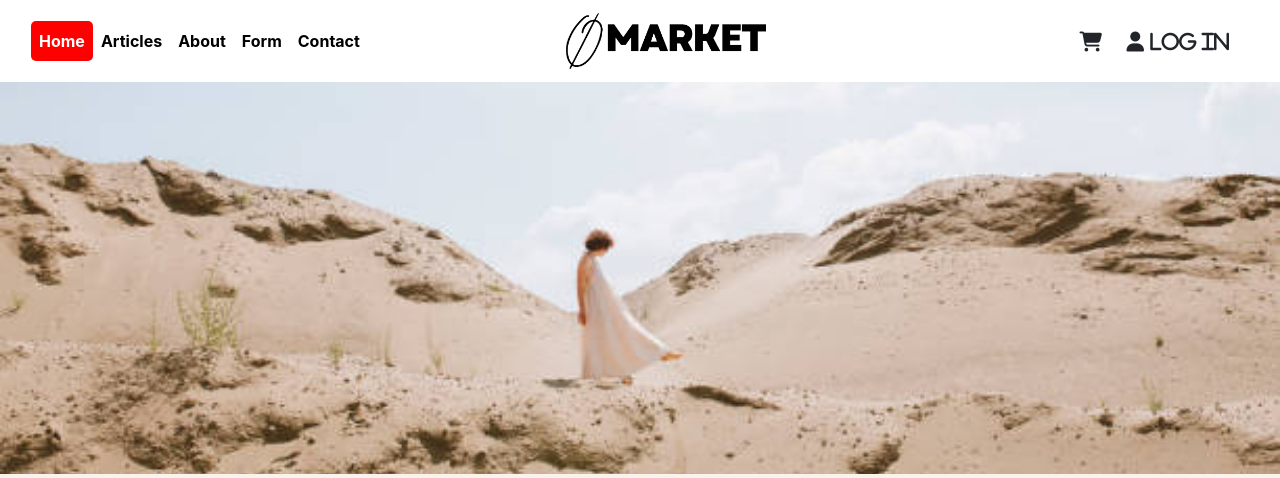
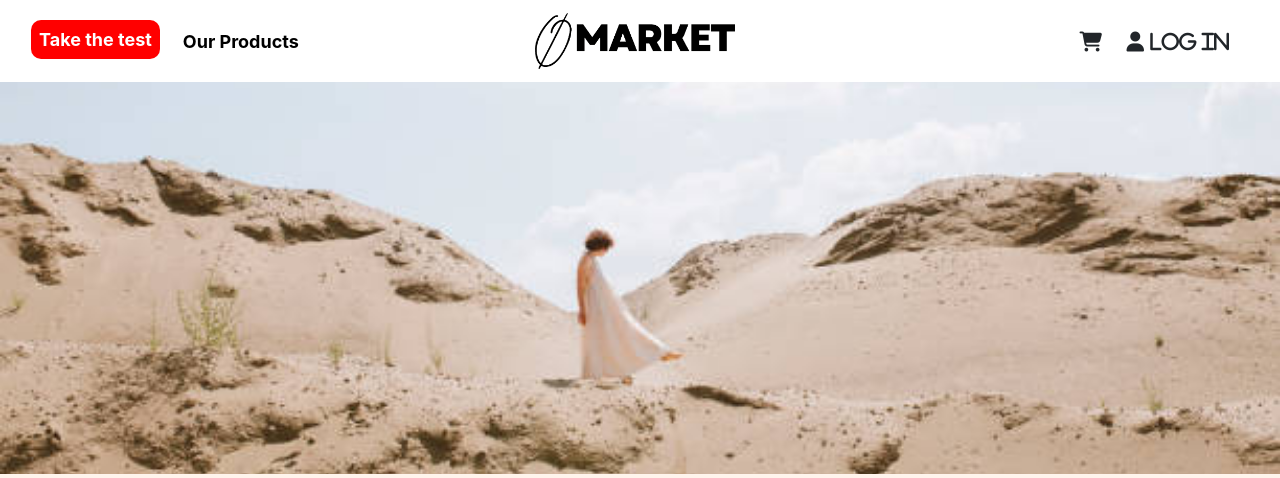
Before and after one commit to TheMaxium69/OMarket, a PHP site: page / in a window 1280 px wide. Shown: the top 478 px of the page. Run offline with PHP 8.4, Linux system fonts and the light colour scheme.

Commit message:
changement navbar

```diff
--- a/composant/navbar.phtml
+++ b/composant/navbar.phtml
@@ -3,19 +3,10 @@
     <div  id="navbarNav">
       <ul class="navbar-nav">
         <li class="nav-item">
-          <a class="nav-link" <?php if ($page == 1){ echo "id='active'";}?> href=".">Home</a>
+          <a class="nav-link test" href="form.php">Take the test</a>
         </li>
         <li class="nav-item">
-          <a class="nav-link" <?php if ($page == 2){ echo "id='active'";}?> href="article.php">Articles</a>
-        </li>
-        <li class="nav-item">
-          <a class="nav-link" <?php if ($page == 4){ echo "id='active'";}?> href="about.php">About</a>
-        </li>
-        <li class="nav-item">
-          <a class="nav-link" <?php if ($page == 3){ echo "id='active'";}?> href="form.php">Form</a>
-        </li>
-        <li class="nav-item">
-          <a class="nav-link" <?php if ($page == 5){ echo "id='active'";}?> href="contact.php">Contact</a>
+          <a class="nav-link product" href="about.php">Our Products</a>
         </li>
       </ul>
     </div>
--- a/css/all.css
+++ b/css/all.css
@@ -38,3 +38,8 @@ input[type="color"]:focus,
     margin-right: unset!important;
     margin-left: unset!important;
 }
+
+
+body{
+    background-color: #fff4ec;
+}
--- a/css/navbar.css
+++ b/css/navbar.css
@@ -5,27 +5,22 @@ nav {
 nav a.nav-link{
     text-decoration: none;
     font-weight: bold;
-    color: black;
+    font-size: large;
 }
 
-nav a.nav-link:hover{
-    color:white;
-    font-weight: bold;
+nav .product{
+    color:black;
 }
 
-nav ul > .nav-item:hover {
-    color:white;
-    font-weight: bold;
-    background-color: red;
-    border-radius: 5px;
+nav .test{
+    color: white;
+    background-color: #ff0000;
+    padding: 6px;
+    border:none;
+    border-radius: 10px;
+    margin-right: 15px;
 }
 
-nav #active {
-    color:white;
-    font-weight: bold;
-    background-color: red;
-    border-radius: 5px;
-}
 
 nav .div #navbar{
     display: flex;
--- a/index.php
+++ b/index.php
@@ -13,4 +13,5 @@
 
 <?php  footer(); ?>
 
-</body> </html>
+</body>
+</html>
```
Also changed, not shown: css/how-it-works.css (line endings or trailing spaces).
